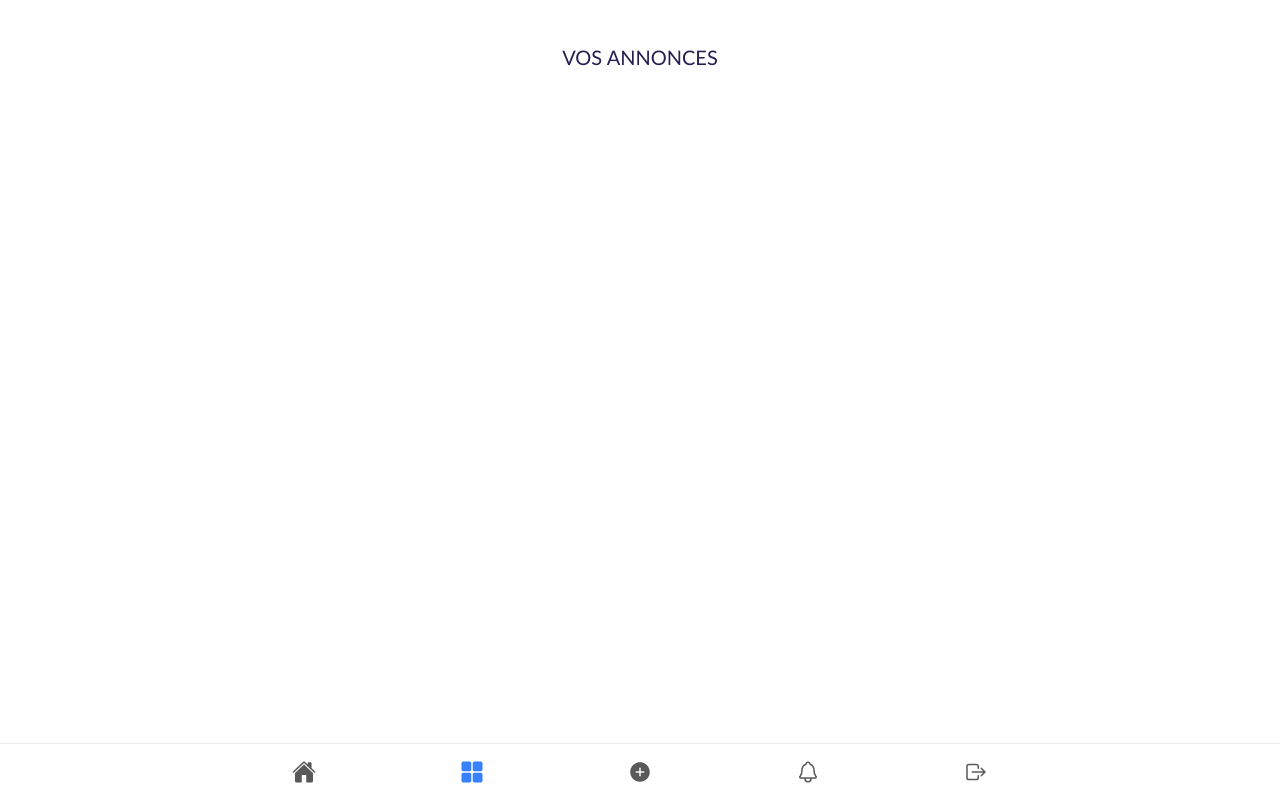
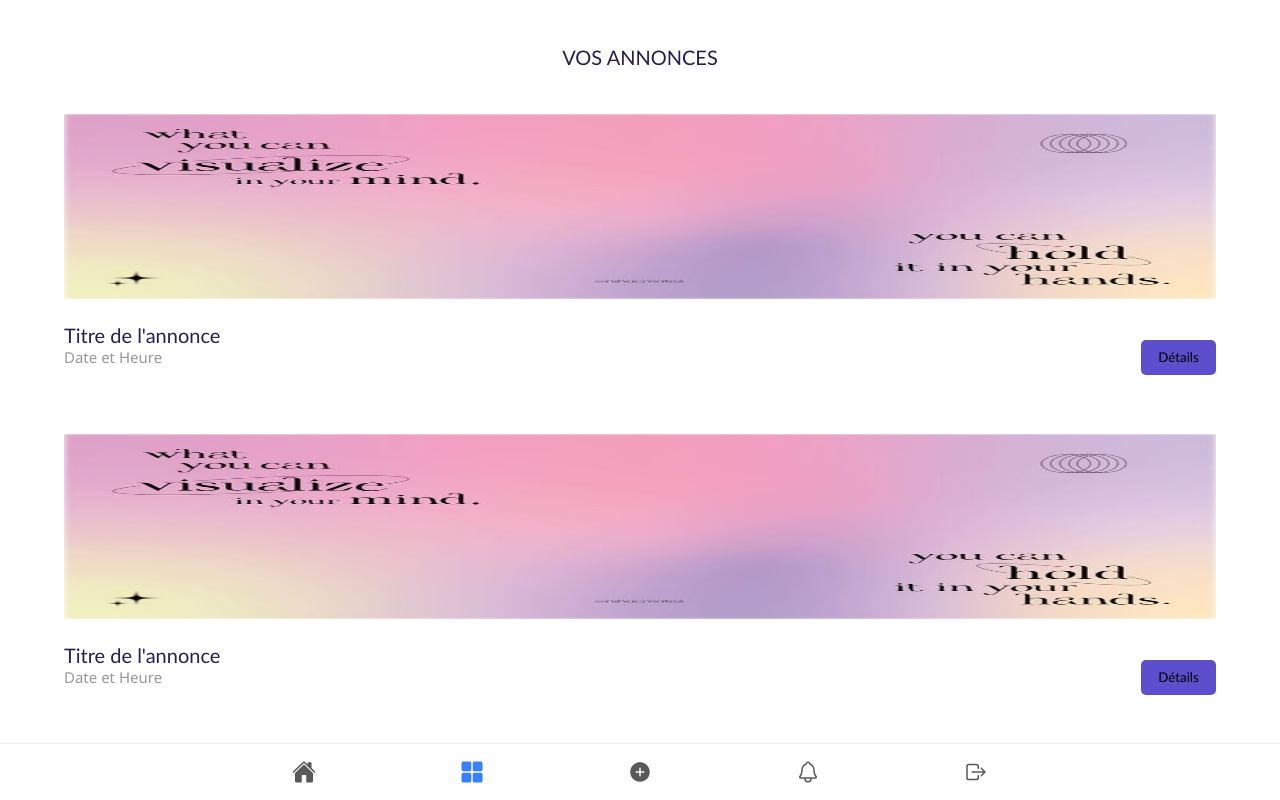
Before and after one commit to lauraophelie/front_office_mobile_voiture, a React (Vite) app: page /liste_annonce in a window 1280 px wide. Built offline with nearby package versions, Linux system fonts and the light colour scheme.

Commit message:
annonces

```diff
--- a/src/components/footer/Footer.tsx
+++ b/src/components/footer/Footer.tsx
@@ -6,6 +6,7 @@ import { home, grid, notificationsOutline, logOutOutline, addCircle, add } from
 import ListeAnnonce from "../../pages/annonce/liste/ListeAnnonce";
 import Notifications from "../../pages/notifications/Notifications";
 import AjoutAnnonce from "../../pages/annonce/ajout/AjoutAnnonce";
+import DetailsAnnonce from "../../pages/annonce/liste/DetailsAnnonce";
 
 const Footer: React.FC = () => {
     return (
@@ -16,6 +17,7 @@ const Footer: React.FC = () => {
                     <Route path="/liste_annonce" render={() => <ListeAnnonce />} exact={true} />
                     <Route path="/notifications" render={() => <Notifications />} exact={true} />
                     <Route path="/ajout_annonce" render={() => <AjoutAnnonce />} exact={true} />
+                    <Route path="/details_annonce" render={() => <DetailsAnnonce />} exact={true} />
                 </IonRouterOutlet>
 
                 <IonTabBar slot="bottom">
--- a/src/pages/annonce/ajout/AjoutAnnonce.tsx
+++ b/src/pages/annonce/ajout/AjoutAnnonce.tsx
@@ -1,6 +1,9 @@
+import { IonBackButton, IonButtons, IonContent, IonHeader, IonTitle, IonToolbar } from "@ionic/react";
+
 const AjoutAnnonce: React.FC = () => {
     return (
         <>
+
         </>
     )
 }
--- a/src/pages/annonce/liste/AnnonceCard.tsx
+++ b/src/pages/annonce/liste/AnnonceCard.tsx
@@ -11,7 +11,7 @@ interface AnnonceCardProps {
 
 const AnnonceCard: React.FC<AnnonceCardProps> = (props) => {
     return (
-        <div className="liste-annonce__content__card" onClick={props.onClick}>
+        <div className="liste-annonce__content__card">
             <Image
                 src={props.image}
                 className="liste-annonce__content__card--image"
@@ -27,6 +27,7 @@ const AnnonceCard: React.FC<AnnonceCardProps> = (props) => {
                     <Bouton
                         text="Détails"
                         className="liste-annonce__content__card--details--button"
+                        onClick={props.onClick}
                     />
                 </p>
             </p>
--- a/src/pages/annonce/liste/ListeAnnonce.tsx
+++ b/src/pages/annonce/liste/ListeAnnonce.tsx
@@ -1,8 +1,45 @@
 import { IonContent } from "@ionic/react";
 import "../annonce.scss";
 import Bouton from "../../../components/bouton/Bouton";
+import { useHistory } from "react-router";
+import AnnonceCard from "./AnnonceCard";
 
 const ListeAnnonce: React.FC = () => {
+    const history = useHistory();
+
+    const data = [
+        {
+            id: 1,
+            title: "Titre de l'annonce",
+            horaire: "Date et Heure",
+            image: "src/imgs/essai.jpg"
+        },
+        {
+            id: 2,
+            title: "Titre de l'annonce",
+            horaire: "Date et Heure",
+            image: "src/imgs/essai.jpg"
+        },
+        {
+            id: 3,
+            title: "Titre de l'annonce",
+            horaire: "Date et Heure",
+            image: "src/imgs/essai.jpg"
+        },
+        {
+            id: 4,
+            title: "Titre de l'annonce",
+            horaire: "Date et Heure",
+            image: "src/imgs/essai.jpg"
+        },
+        {
+            id: 5,
+            title: "Titre de l'annonce",
+            horaire: "Date et Heure",
+            image: "src/imgs/essai.jpg"
+        }
+    ]
+
     return (
         <IonContent>
             <div className="liste-annonce">
@@ -12,6 +49,22 @@ const ListeAnnonce: React.FC = () => {
                     </h1>
                 </div>
 
+                {data.length > 0 ? (
+                    <div className="liste-annonce__content">
+                        {data.map((item, index) => (
+                            <AnnonceCard
+                                key={index}
+                                title={item.title}
+                                horaire={item.horaire}
+                                image={item.image}
+                                onClick={() => history.push({
+                                    pathname: "/details_annonce",
+                                    state: { id: item.id }
+                                })}
+                            />
+                        ))}
+                    </div>
+                ) : (
                     <div className="liste-annonce__empty">
                         <p className="liste-annonce__empty--message">
                             Aucune annonce disponible
@@ -19,12 +72,10 @@ const ListeAnnonce: React.FC = () => {
                         <Bouton
                             text="Créer une annonce"
                             className="liste-annonce__empty--button"
+                            onClick={() => history.push("/ajout_annonce")}
                         />
                     </div>
-
-                <div className="liste-annonce__content">
-
-                </div>
+                )}
             </div>
         </IonContent>
     )
```
Also changed, not shown: src/pages/annonce/liste/DetailsAnnonce.tsx (+8 -0 lines). Lines whose indentation alone changed are shown as unchanged.
